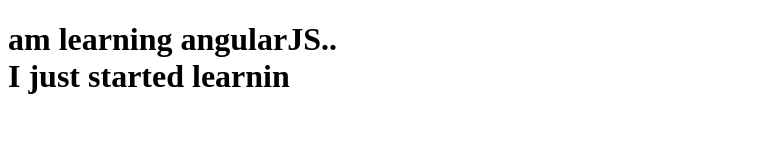
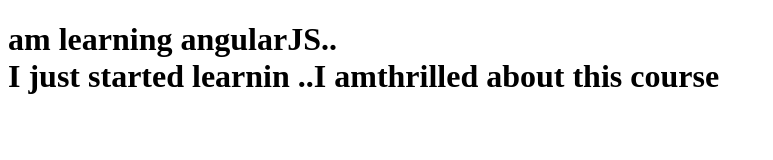
Before and after one commit to lassbon/Learning-AngularJS, a plain HTML site: page index.html in a window 1280 px wide. Shown: the whole page, without its empty margins (0-773 px from the left). Drawn offline with Linux system fonts and the light colour scheme.

Commit message:
New version of web file

```diff
--- a/index.html
+++ b/index.html
@@ -5,6 +5,6 @@
     <title>Hello Learning continues..</title>
   </head>
   <body>
-    <h1>am learning angularJS..<br />I just started learnin </h1>
+    <h1>am learning angularJS..<br />I just started learnin ..I amthrilled about this course</h1>
   </body>
 </html>
```
